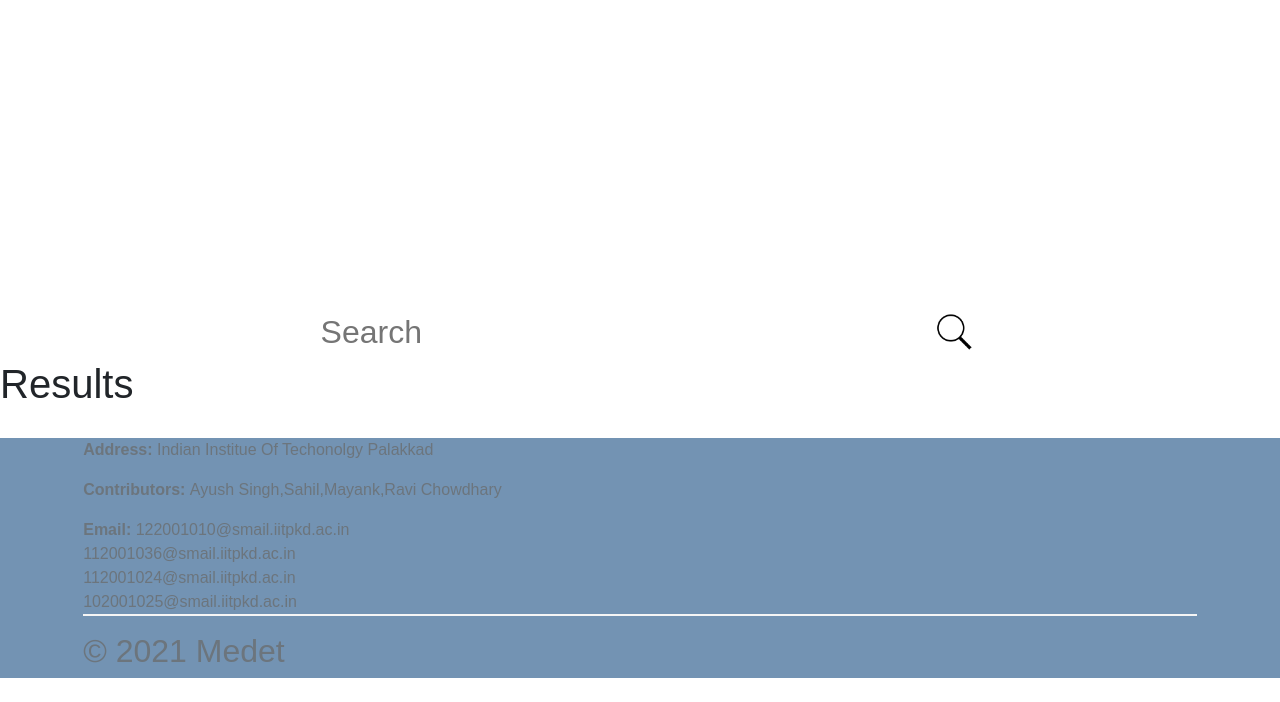
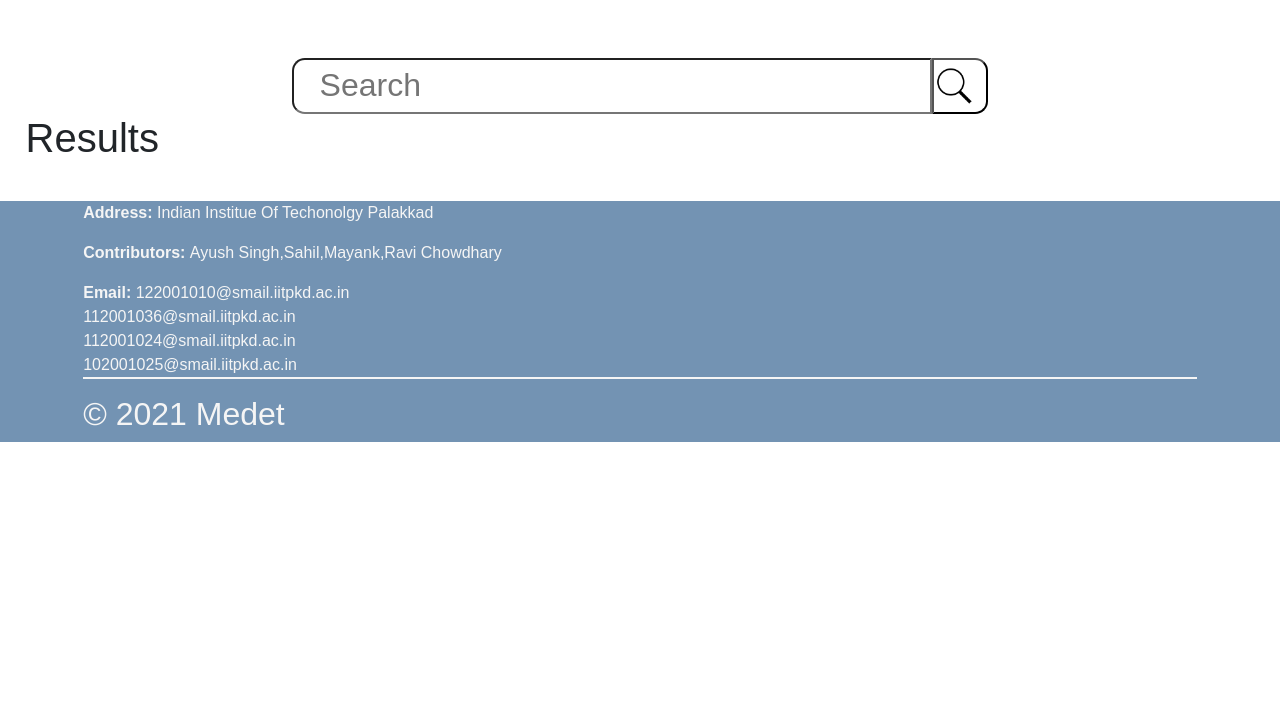
Before and after one commit to Mak1226/MEDET, a Django app: page /search_medicine/ in a window 1280 px wide. Shown: the part 98-800 px from the top of the page. Run offline with Django 3.2, Linux system fonts and the light colour scheme; some libraries are stand-ins or nearby versions.

Commit message:
homepage_frontend

```diff
--- a/Backend/medet/homepage/static/homepage/static.css
+++ b/Backend/medet/homepage/static/homepage/static.css
@@ -43,7 +43,10 @@
 }
 
 
-
+#search
+{
+    padding: 2%;
+}
 #SearchEdit{
     display: flex;
     justify-content: center;
@@ -58,6 +61,16 @@
     border-radius: 0 1vw 1vw 0;
     padding-right: 1.5vh;
     background: white;
+}
+#homepage_search_bt{
+    padding: 0px;
+    margin: 0px;
+    height: 7vh;
+    border:1px 1px 1px 0px solid black;
+    border-radius: 0 1vw 1vw 0;
+    padding-right: 1.5vh;
+    background: white;
+
 }
 #SearchEdit img{
     height: 40px;
@@ -74,12 +87,18 @@
     border: 1px solid white;
     outline: none;
 }
+#home_inpu
+{
+    width: 50vw;
+    border-radius: 1vw 0 0 1vw;
+    height: 7vh;
+    font-size: 4vh;
+    padding-left: 2vw;
+    margin-top: 4vh;
+    border: 1px 0px 1px 1px solid black;
+    outline: none;
+}
 
-#medicine
-{
-    width: 100vw;
-    height: 100vh;
-}
 .card
 {
     margin: 2vw;
@@ -90,15 +109,20 @@
     border: 0px;
     background-color: #FFFAEF;
 }
-#section_with_cards{
-    display: flex;
-    flex-grow: 1;
-}
 a:hover
 {
     color: black;
 }
-
+#six
+{
+ display: flex;
+ margin-right: 6%;
+ justify-content: flex-end;
+}
+#medicine
+{
+    background-color:  #DBF3FA;
+}
 #above_news{
     text-align: center;
     color: slategray;
@@ -106,9 +130,6 @@
 }
 
 @media screen and (max-width:860px) {
-    #section_with_cards{
-        flex-direction: column;
-    }
     .card{
         margin: 0px;
         width: 100%;
@@ -120,17 +141,10 @@
     }
 
 
-
 }
 #more_news{
     font-size: 2rem;
     margin-top: 80vh;
-}
-#six
-{
-    display: inline-block;
-    margin-left: 100%;
-
 }
 #footer
 {
--- a/Backend/medet/homepage/templates/homepage/base.html
+++ b/Backend/medet/homepage/templates/homepage/base.html
@@ -75,8 +75,8 @@
     {%endblock%}
     <div id="footer" >
             <div class="container" >
-              <span class="text-muted">
-                <p class="text-muted"> <strong>Address: </strong> Indian Institue Of Techonolgy Palakkad</p>
+              <span>
+                <p> <strong>Address: </strong> Indian Institue Of Techonolgy Palakkad</p>
                 <p><strong>Contributors: </strong>Ayush Singh,Sahil,Mayank,Ravi Chowdhary</p>
                 <p id="foo"><strong>Email: </strong>122001010@smail.iitpkd.ac.in
                     <br>
--- a/Backend/medet/homepage/templates/homepage/news_all.html
+++ b/Backend/medet/homepage/templates/homepage/news_all.html
@@ -4,8 +4,9 @@
 <div id="news_all">
     <h1 id="above_news">News</h1>
     <br>
+    <div class="row row-cols-1 row-cols-md-4 g-4">
     {%for article in articles%}
-    <div class="card" style="width: 18rem;">
+    <div class="card h-100">
         {%if article.urlToImage %}
         <img src="{{article.urlToImage}}" class="card-img-top" alt="">
         {%else%}
@@ -19,6 +20,7 @@
         </div>
     </div>
     {%endfor%}
+    </div>
 
 </div>
 
--- a/Backend/medet/homepage/templates/homepage/search_medicine.html
+++ b/Backend/medet/homepage/templates/homepage/search_medicine.html
@@ -2,29 +2,46 @@
 {% load crispy_forms_tags%}
 {%load static%}
 {% block content%}
+       <div id="search">
         <form id="form" action="{% url 'search'%}" method="POST">
             {%csrf_token%}
             <section id="SearchEdit">
-                <input id="home_input" name="home_input" type="text" name="search" placeholder="Search">
-                <button type="submit" id="homepage_search_btn"><img src="{% static 'homepage/R.png' %}"></button>
+                <input id="home_inpu" name="home_input" type="text" name="search" placeholder="Search">
+                <button type="submit" id="homepage_search_bt"><img src="{% static 'homepage/R.png' %}"></button>
             </section>
         </form>
         {%if medicines.code %}
         <h1>NOT FOUND</h1>
         {%else%}
         <h1>Results</h1>
+
+
+        <div class="row row-cols-1 row-cols-md-4 g-4">
+
+
         {%for medicine in medicines%}
         {%if medicine.openfda.generic_name.0%}
-        <div class="card" style="width: 18rem;">
-            <div class="card-body">
-            <h5 class="card-title">{{medicine.openfda.generic_name.0}}</h5>
-            <h6 class="card-subtitle mb-2 text-muted">Manufacturer: {{medicine.openfda.manufacturer_name.0}}</h6>
-            <p class="card-text"> Brand Name: {{medicine.openfda.brand_name.0}}</p>
-            <a href="{% url 'med_read_more' medicine.openfda.spl_id.0  %}" class="btn btn-primary" class="btn btn-primary">Read More</a>
+        <div class="col">
+            <div class="card h-100">
+                <div class="card-body">
+                <h5 class="card-title">{{medicine.openfda.generic_name.0}}</h5>
+                <h6 class="card-subtitle mb-2 text-muted">Manufacturer: {{medicine.openfda.manufacturer_name.0}}</h6>
+                <p class="card-text"> Brand Name: {{medicine.openfda.brand_name.0}}</p>
+                <a href="{% url 'med_read_more' medicine.openfda.spl_id.0  %}" class="btn btn-primary" class="btn btn-primary">Read More</a>
+                </div>
             </div>
         </div>
         {%endif%}
         {%endfor%}
         {%endif%}
+        </div>
+
+
+       </div>
+
+
+
+
+
 
 {% endblock content%}
--- a/Backend/requirements.txt
+++ b/Backend/requirements.txt
@@ -3,4 +3,4 @@
 Pillow==8.2.0
 psycopg2==2.9.1
 
-django-crispy-forms==1.1.0
+django-crispy-forms
```
Also changed, not shown: Backend/medet/homepage/templates/homepage/homepage.html (+15 -8 lines), Backend/medet/users/templates/users/profile.html (+1 -11 lines).
